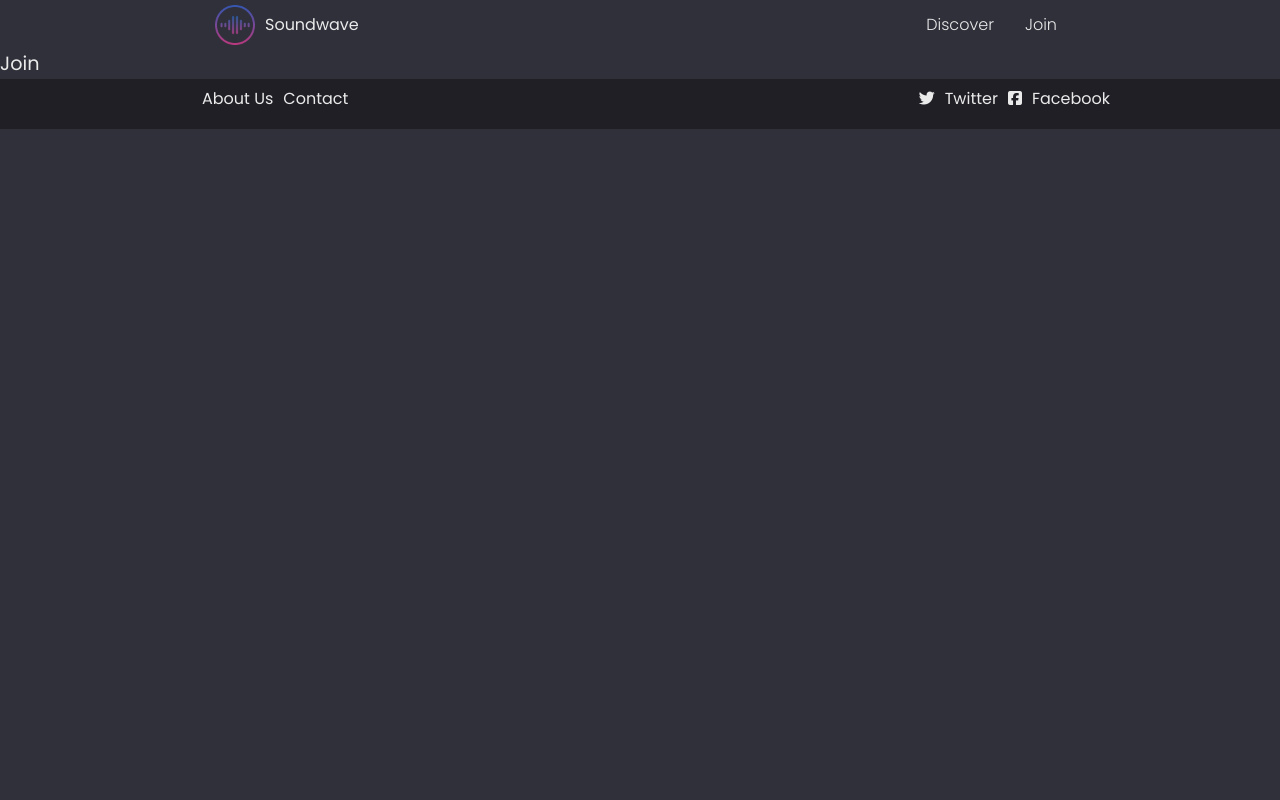
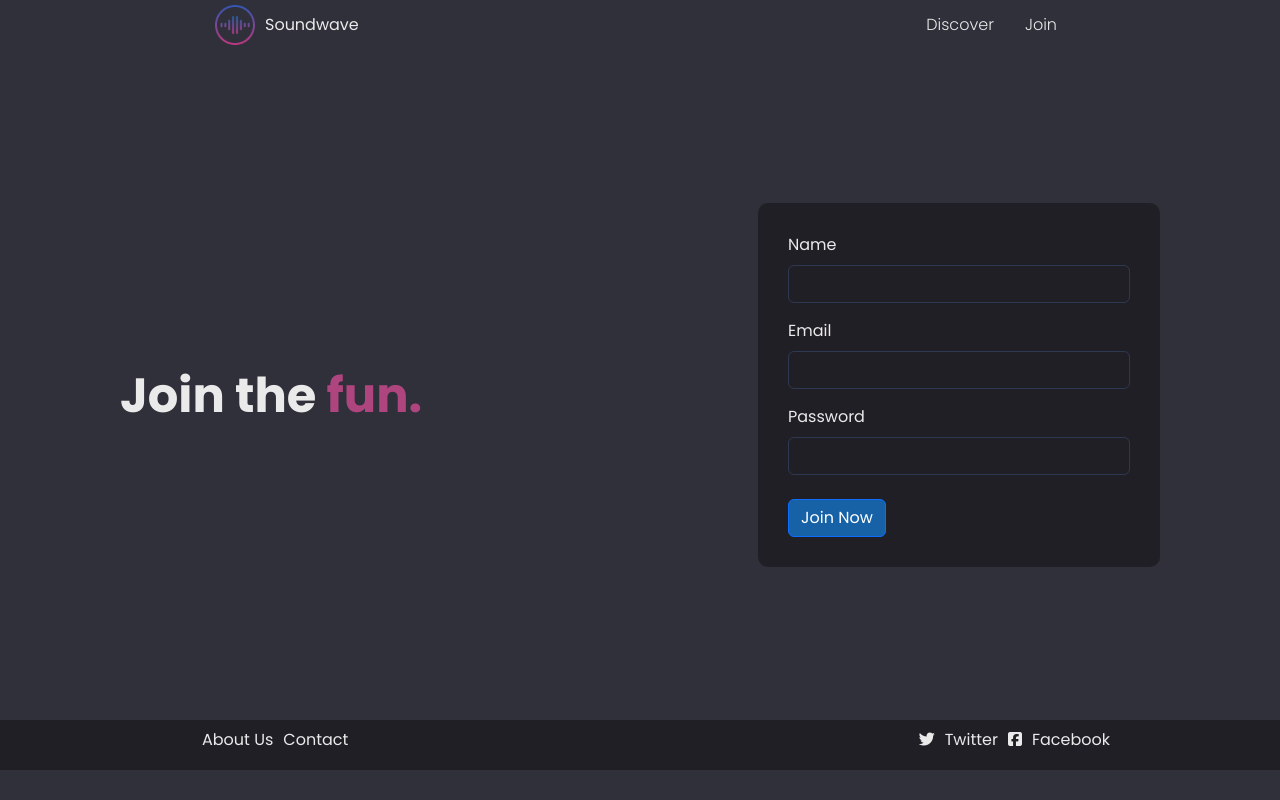
Before and after one commit to guillemmj33/replica-web-2, a React (Create React App) app: page /join in a window 1280 px wide. Built offline with nearby package versions, Linux system fonts and the light colour scheme.

Commit message:
new commit

```diff
--- /dev/null
+++ b/src/components/Form/Form.jsx
@@ -0,0 +1,25 @@
+import React from 'react';
+
+const Form = () => {
+  return (
+    <div className="form">
+      <form>
+        <div class="mb-3">
+          <label for="exampleInputName1" class="form-label">Name</label>
+          <input type="name" class="form-control" id="exampleInputName1" aria-describedby="nameHelp" required />
+        </div>
+        <div class="mb-3">
+          <label for="exampleInputEmail1" class="form-label">Email</label>
+          <input type="email" class="form-control" id="exampleInputEmail1" aria-describedby="emailHelp" required />
+        </div>
+        <div class="mb-4">
+          <label for="exampleInputPassword1" class="form-label">Password</label>
+          <input type="password" class="form-control" id="exampleInputPassword1" required />
+        </div>
+        <button type="submit" class="btn btn-primary">Join Now</button>
+      </form>
+    </div>
+  )
+};
+
+export default Form;
--- /dev/null
+++ b/src/components/Form/Form.scss
@@ -0,0 +1,32 @@
+.form {
+  background-color: var(--footer);
+  border-radius: 10px;
+  margin-bottom: 30px;
+
+  form {
+    padding: 30px;
+    font-size: 1rem;
+
+    .form-control {
+      background-color: transparent;
+      border: 1px solid var(--border-input);
+      color: var(--text);
+    }
+
+    input:focus {
+      border: 1px solid var(--border-inputFocus);
+    }
+
+    button {
+      background-color: var(--btn-back);
+
+      &:hover {
+        background-color: var(--btn-hover);
+      }
+
+      &:focus {
+        background-color: var(--btn-focus);
+      }
+    }
+  }
+}
--- a/src/global.scss
+++ b/src/global.scss
@@ -3,3 +3,4 @@
 @use './components/Footer/Footer.scss';
 @use './pages/Join/Join.scss';
 @use './pages/Home/Home.scss';
+@use './components/Form/Form.scss';
--- a/src/pages/Join/Join.jsx
+++ b/src/pages/Join/Join.jsx
@@ -1,8 +1,12 @@
 import React from 'react';
+import Form from '../../components/Form/Form';
 
 const Join = () => {
   return (
-    <div>Join</div>
+    <section className="join">
+      <h1>Join the <span>fun.</span></h1>
+      <Form />
+    </section>
   )
 };
 
--- a/src/pages/Join/Join.scss
+++ b/src/pages/Join/Join.scss
@@ -0,0 +1,105 @@
+.join {
+  height: 80vh;
+  padding: 0 20px;
+  margin-top: 30px;
+
+  display: flex;
+  justify-content: center;
+  align-items: center;
+  flex-direction: column;
+  gap: 10px;
+
+  h1 {
+    font-size: 3rem;
+    font-weight: 700;
+
+    span {
+      color: var(--accent-text);
+    }
+  }
+}
+
+//breakpoints
+@media screen and (max-width: 575px) {
+  .join {
+    height: 77vh;
+    padding: 0 20px;
+    margin-top: 30px;
+
+    display: flex;
+    justify-content: space-between;
+    align-items: center;
+    flex-direction: column;
+    gap: 10px;
+  }
+}
+
+@media screen and (min-width: 576px) and (max-width: 767px) {
+  .join {
+    height: 80vh;
+    padding: 0 40px;
+    margin-top: 30px;
+
+    display: flex;
+    justify-content: space-between;
+    align-items: center;
+    flex-direction: row;
+    gap: 10px;
+  }
+}
+
+@media screen and (min-width: 768px) and (max-width: 991px) {
+  .join {
+    height: 80vh;
+    padding: 0 40px;
+    margin-top: 30px;
+
+    display: flex;
+    justify-content: space-between;
+    align-items: center;
+    flex-direction: row;
+    gap: 10px;
+  }
+}
+
+@media screen and (min-width: 992px) and (max-width: 1199px) {
+  .join {
+    height: 80vh;
+    padding: 0 120px;
+    margin-top: 30px;
+
+    display: flex;
+    justify-content: space-between;
+    align-items: center;
+    flex-direction: row;
+    gap: 10px;
+  }
+}
+
+@media screen and (min-width: 1200px) and (max-width: 1399px) {
+  .join {
+    height: 80vh;
+    padding: 0 120px;
+    margin-top: 30px;
+
+    display: flex;
+    justify-content: space-between;
+    align-items: center;
+    flex-direction: row;
+    gap: 10px;
+  }
+}
+
+@media screen and (min-width: 1400px) {
+  .join {
+    height: 80vh;
+    padding: 0 220px;
+    margin-top: 30px;
+
+    display: flex;
+    justify-content: space-between;
+    align-items: center;
+    flex-direction: row;
+    gap: 10px;
+  }
+}
```
